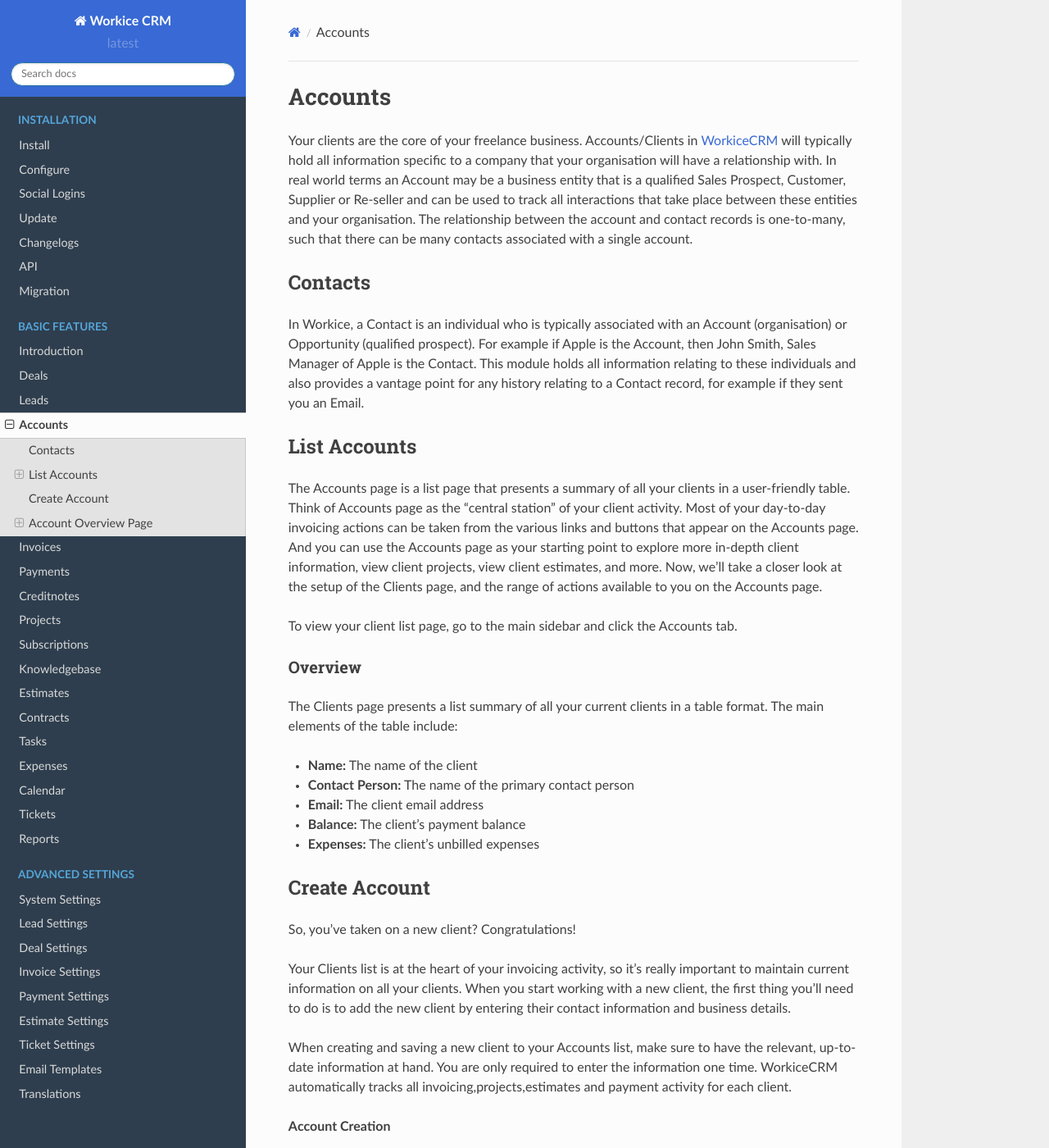
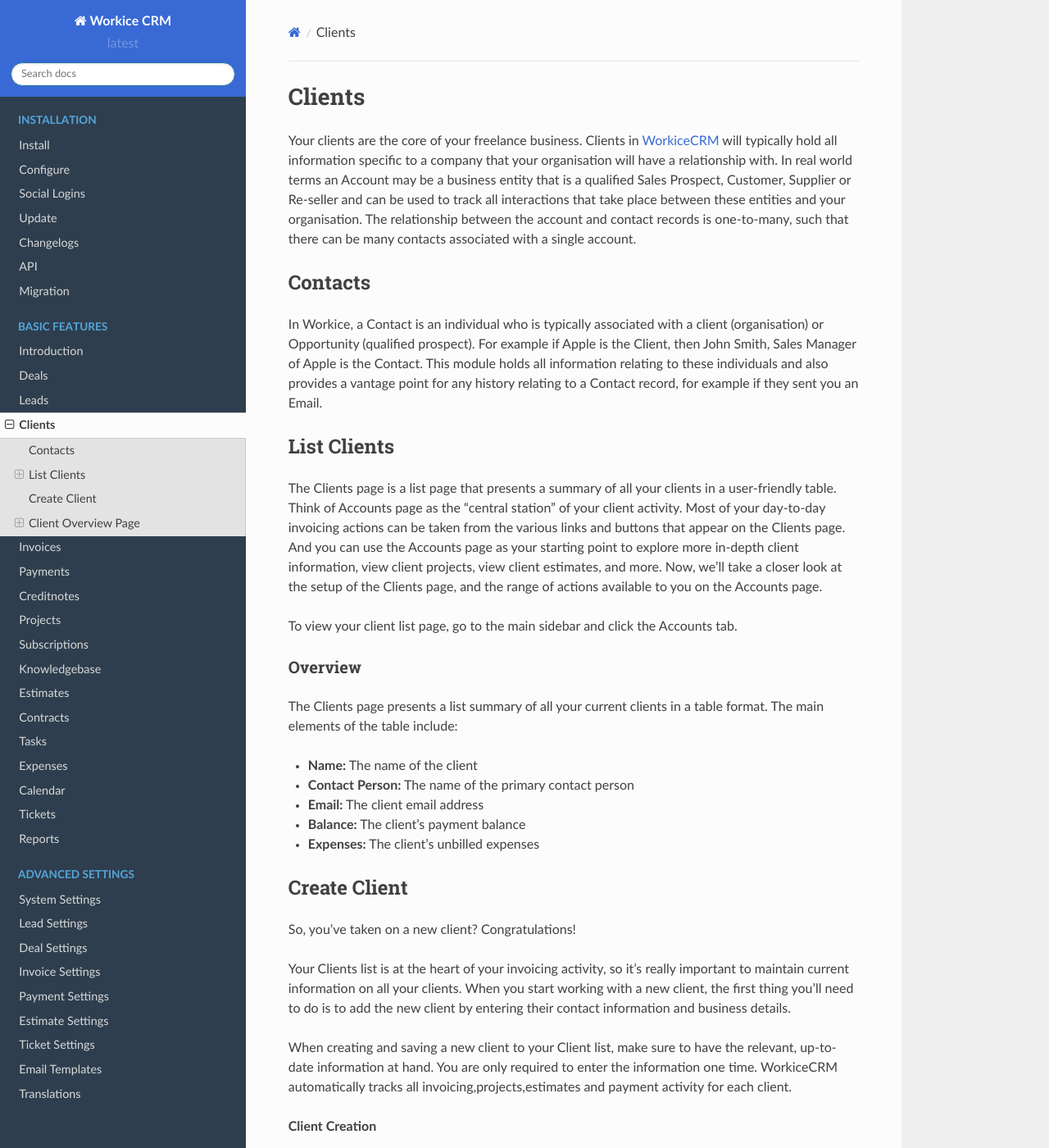
Before and after one commit to wmandai/workice-docs, a Sphinx documentation site: the page built from docs/source/clients.rst, in a window 1280 px wide and 1400 px high. Shown: the whole window at 82% size. Built offline with Sphinx 7.4.7 and the Read the Docs theme 2.0.0, drawn with Linux system fonts in a browser that asks for light colours; some of the changed text lies outside the part shown.

```diff
--- a/docs/source/accounts.rst
+++ b/docs/source/clients.rst
@@ -1,19 +1,19 @@
-Accounts
+Clients
 =========
 .. meta::
    :description: Stay organized by keeping your clients, projects, hourly rates and deals in one place.
    :keywords: projects,invoices,freelancer,deals,leads,crm,estimates,tickets,subscriptions,tasks,contacts,contracts,creditnotes,freelancer office,codecanyon
 
-Your clients are the core of your freelance business. Accounts/Clients in `WorkiceCRM <https://workice.com/>`_ will typically hold all information specific to a company that your organisation will have a relationship with. In real world terms an Account may be a business entity that is a qualified Sales Prospect, Customer, Supplier or Re-seller and can be used to track all interactions that take place between these entities and your organisation. The relationship between the account and contact records is one-to-many, such that there can be many contacts associated with a single account.
+Your clients are the core of your freelance business. Clients in `WorkiceCRM <https://workice.com/>`_ will typically hold all information specific to a company that your organisation will have a relationship with. In real world terms an Account may be a business entity that is a qualified Sales Prospect, Customer, Supplier or Re-seller and can be used to track all interactions that take place between these entities and your organisation. The relationship between the account and contact records is one-to-many, such that there can be many contacts associated with a single account.
 
 Contacts
 """"""""
-In Workice, a Contact is an individual who is typically associated with an Account (organisation) or Opportunity (qualified prospect). For example if Apple is the Account, then John Smith, Sales Manager of Apple is the Contact. This module holds all information relating to these individuals and also provides a vantage point for any history relating to a Contact record, for example if they sent you an Email.
+In Workice, a Contact is an individual who is typically associated with a client (organisation) or Opportunity (qualified prospect). For example if Apple is the Client, then John Smith, Sales Manager of Apple is the Contact. This module holds all information relating to these individuals and also provides a vantage point for any history relating to a Contact record, for example if they sent you an Email.
 
-List Accounts
+List Clients
 """"""""""""""
 
-The Accounts page is a list page that presents a summary of all your clients in a user-friendly table. Think of Accounts page as the "central station" of your client activity. Most of your day-to-day invoicing actions can be taken from the various links and buttons that appear on the Accounts page. And you can use the Accounts page as your starting point to explore more in-depth client information, view client projects, view client estimates, and more. Now, we’ll take a closer look at the setup of the Clients page, and the range of actions available to you on the Accounts page.
+The Clients page is a list page that presents a summary of all your clients in a user-friendly table. Think of Accounts page as the "central station" of your client activity. Most of your day-to-day invoicing actions can be taken from the various links and buttons that appear on the Clients page. And you can use the Accounts page as your starting point to explore more in-depth client information, view client projects, view client estimates, and more. Now, we’ll take a closer look at the setup of the Clients page, and the range of actions available to you on the Accounts page.
 
 To view your client list page, go to the main sidebar and click the Accounts tab.
 
@@ -28,25 +28,25 @@ The Clients page presents a list summary of all your current clients in a table
 - **Balance:** The client’s payment balance
 - **Expenses:** The client’s unbilled expenses
 
-Create Account
+Create Client
 """"""""""""""
 
 So, you’ve taken on a new client? Congratulations!
 
 Your Clients list is at the heart of your invoicing activity, so it's really important to maintain current information on all your clients. When you start working with a new client, the first thing you’ll need to do is to add the new client by entering their contact information and business details.
 
-When creating and saving a new client to your Accounts list, make sure to have the relevant, up-to-date information at hand. You are only required to enter the information one time. WorkiceCRM automatically tracks all invoicing,projects,estimates and payment activity for each client.
+When creating and saving a new client to your Client list, make sure to have the relevant, up-to-date information at hand. You are only required to enter the information one time. WorkiceCRM automatically tracks all invoicing,projects,estimates and payment activity for each client.
 
 
-**Account Creation**
+**Client Creation**
 
-To create accounts individually.
+To create clients individually.
 
-| In the Accounts module, click (Create button) to add a new account.
-| In the Create Account page, enter the account details.
+| In the Clients module, click (Create button) to add a new account.
+| In the Create Client page, enter the account details.
 | Click Save
 
-.. TIP:: The Create Account page is divided into four sections. Enter the information in the relevant fields.
+.. TIP:: The Create Client page is divided into four sections. Enter the information in the relevant fields.
 
 .. Note: You don’t have to complete every field. Enter the information that is important or necessary for your needs.
 
@@ -58,7 +58,7 @@ Let’s take a closer look at each section:
 - **Web**: Enter your client social media or website data.
 - **Custom Fields**: If there are any custom fields for clients, it will be displayed here.
 
-Account Overview Page
+Client Overview Page
 """""""""""""""""""""
 
 Once you have created an account, you can view the details of the account in the record's details page. The details page of an account presents information related to the account - for example, contacts, projects, invoices, deals, payments, expenses, subscriptions and so on - in a single location.
--- a/docs/source/index.rst
+++ b/docs/source/index.rst
@@ -34,7 +34,7 @@ To purchase Workice CRM `Click Here <https://workice.com>`__
    introduction
    deals
    leads
-   accounts
+   clients
    invoices
    payments
    creditnotes
--- a/docs/source/install.rst
+++ b/docs/source/install.rst
@@ -3,9 +3,9 @@ Install
 
 Thanks for purchasing `Workice CRM <https://workice.com>`__.
 
-.. NOTE:: Workice CRM is build with `Laravel Framework <https://laravel.com>`__
+.. NOTE:: Workice CRM is build with `Laravel 6 Framework <https://laravel.com>`__
 
-.. Note:: The applications requires PHP >= 7.1.3 and MySQL.
+.. Note:: Workice requires PHP >= 7.2 and MySQL.
 
 .. ATTENTION:: You can check your server requirements by downloading `this file <https://dbz0e1mkzg4d4.cloudfront.net/tools/requirements.zip>`__ extract it and upload to your server and access it via a URL i.e http://yourdomain.com/requirements.php (Delete after use).
 
@@ -91,7 +91,7 @@ Installation
 Once you can access the site the initial setup screen will enable you to configure the database and email settings as well as create the initial admin user.
 The first page of the web installer checks if your server meets the requirements for Workice to run.
 
-.. ATTENTION:: Workice requires PHP 7.1.3+
+.. ATTENTION:: Workice requires PHP 7.2+
 
 Click **Next** if everything is alright if an extension is missing please contact your hosting provider or install it.
 The next step checks **directory permissions**. The folders listed should be writable please do NOT set your permissions to **777**.
--- a/docs/source/system_settings.rst
+++ b/docs/source/system_settings.rst
@@ -23,6 +23,9 @@ You can modify the settings below;
  - **Allowed files**: Comma separated list of allowed files e.g png,pdf,docx etc
  - **Privacy Policy URL**: A link to your privacy policy
  - **Slack webhook URL**: Your company slack webhook url to receive notifications
+ - **Wablas Token**: API Key obtained from Wablas
+ - **WhatsApp Number**: Default WhatsApp number
+ - **WhatsApp Subscribe Text**: Text that users need to send to your whatsapp to subscribe. Default is SUB
  - **Open Exchange API Key**: If left blank, the system will use our rates server to fetch currency rates.
  - **Google Calendar API Key**: Your `Google Calendar <https://console.developers.google.com/>`__ API Key
  - **Google Calendar ID**: Your Google Calendar ID. It will look something like “abcd1234@group.calendar.google.com”.
@@ -43,4 +46,4 @@ Other Options
  - **Stop timer logout**: When this option is enabled, running timers will be stopped when you logout.
  - **Contract to Project**: Automatically convert a contract into a project once it's signed
  - **Update Notifications**: Receive update notifications
- - **Demo Mode**: Turn application into demo mode useful for those who purchased extended license and want to show a demo.
+ - **WhatsApp Enabled**: Enable/Disable WhatsApp integration.
```
Also changed, not shown: docs/source/changelogs.rst (+15 -0 lines), docs/source/contracts.rst (+10 -2 lines).
